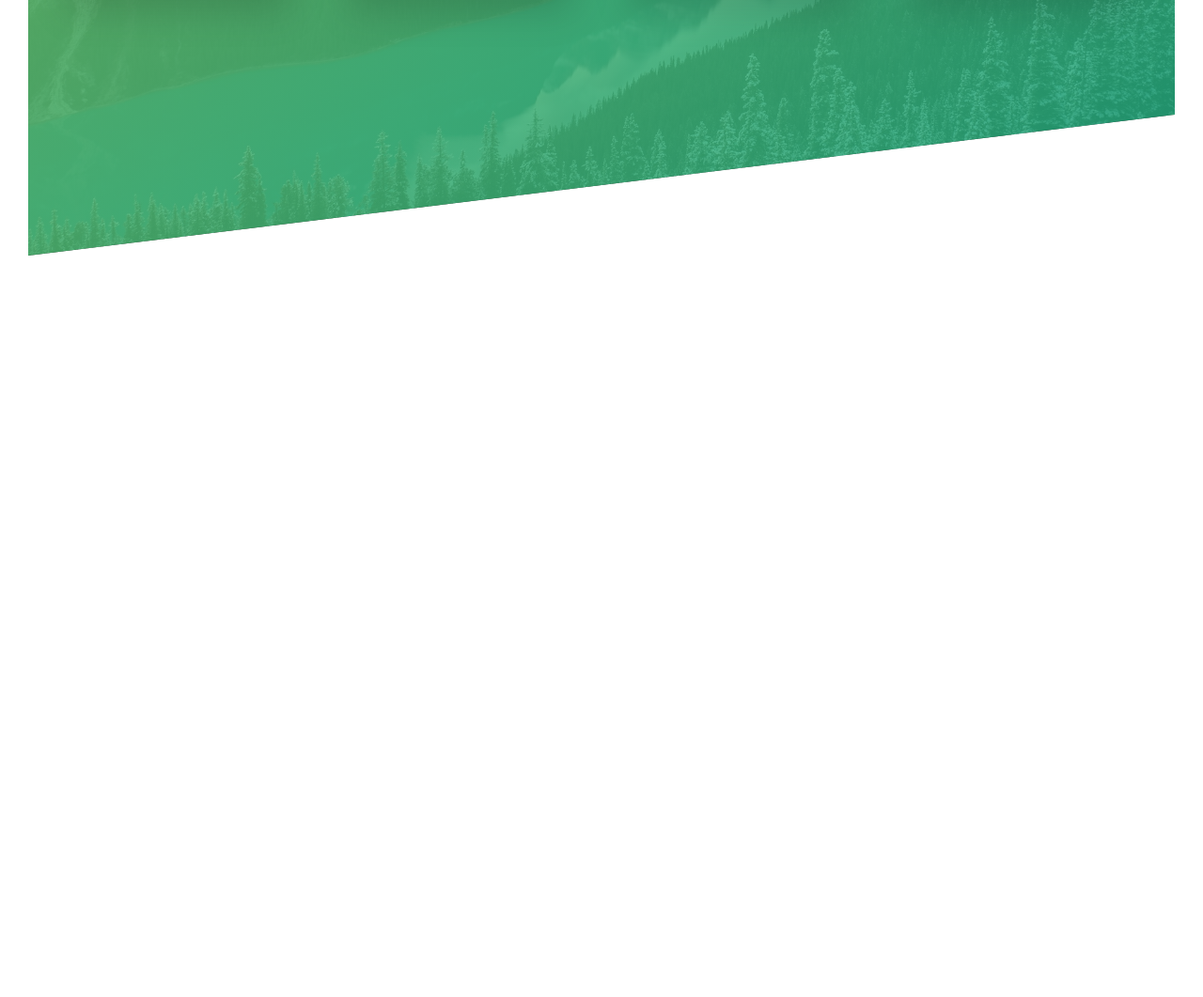
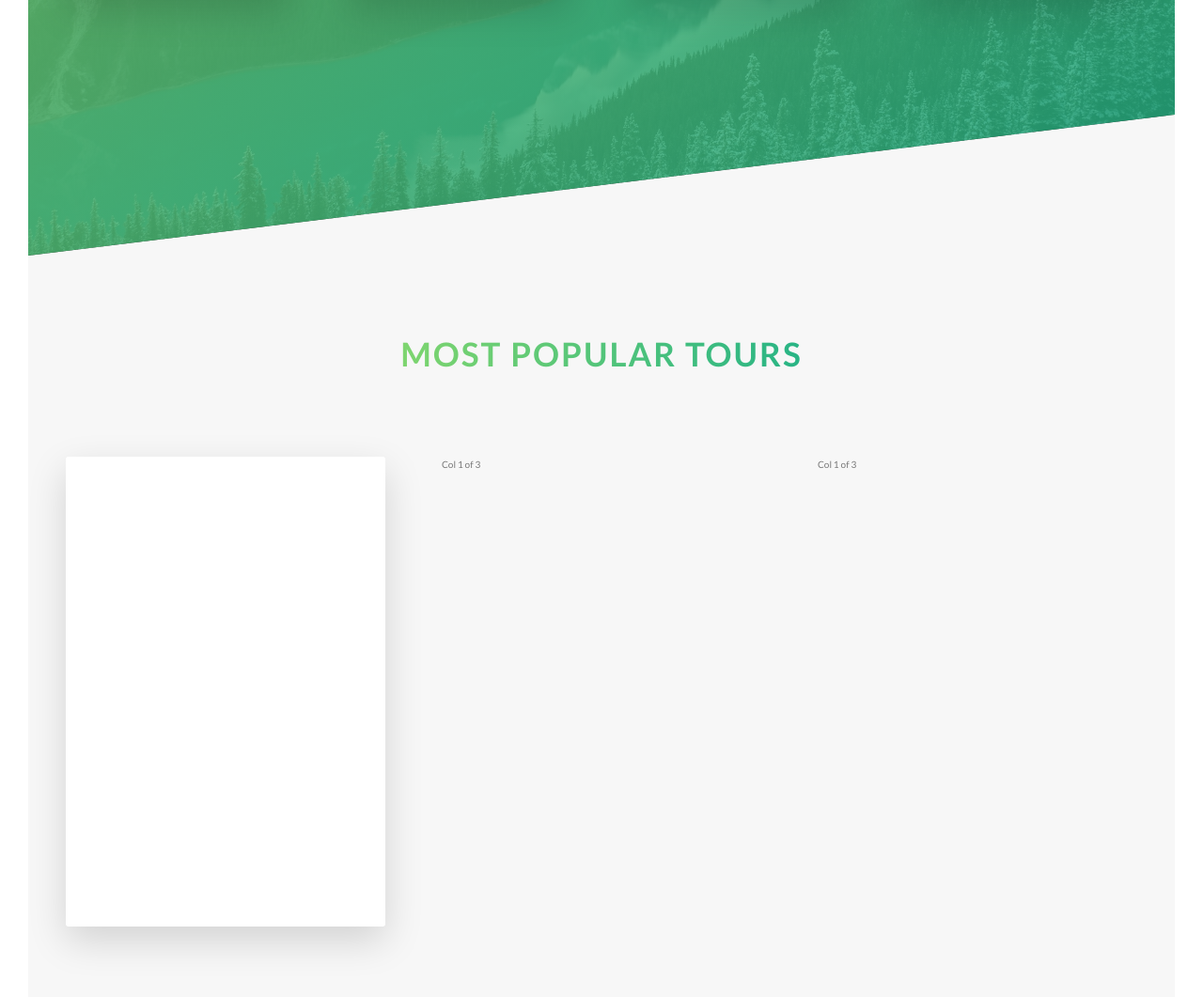
Before and after one commit to ShaneECDavis/NatoursSASSPlayground, a website: page index.html in a window 1280 px wide. Shown: the part 1999-3060 px from the top of the page at 94% size. Before the commit the page ends 2271 px from the top, so only its background shows below. Drawn offline with Linux system fonts and the light colour scheme.

Commit message:
working on next section

```diff
--- a/index.html
+++ b/index.html
@@ -39,7 +39,8 @@
                 <div class="col-1-of-2">
                     <h3 class="heading-tertiary  u-margin-bottom-small">You're going to fall in love with nature</h3>
                     <p class="paragraph">
-                       Lorem ipsum, dolor sit amet consectetur adipisicing elit. Amet tenetur eos corrupti architecto saepe dolorum unde animi, esse sed ducimus, expedita laborum fuga deserunt nemo et aliquid ab aliquam eligendi?
+                        Lorem ipsum, dolor sit amet consectetur adipisicing elit. Amet tenetur eos corrupti architecto saepe dolorum unde animi,
+                        esse sed ducimus, expedita laborum fuga deserunt nemo et aliquid ab aliquam eligendi?
                     </p>
                     <h3 class="heading-tertiary u-margin-bottom-small">Live adventures like you never have before</h3>
                     <p class="paragraph">
@@ -60,7 +61,7 @@
             <div class="row">
                 <div class="col-1-of-4">
                     <div class="feature-box">
-                            <i class="feature-box__icon icon-basic-world " ></i>
+                        <i class="feature-box__icon icon-basic-world "></i>
                         <h3 class="heading-tertiary u-margin-bottom-small">Explore the world</h3>
                         <p class="feature-box__text">
                             Lorem ipsum, dolor sit amet consectetur adipisicing elit. Amet tenetur eos corrupti architecto saepe dolorum unde animi
@@ -95,7 +96,31 @@
                     </div>
                 </div>
             </div>
-
+        </section>
+        <section class="section-tours">
+            <div class="u-center-text u-margin-bottom-big">
+                <h2 class="heading-secondary">
+                    Most popular tours
+                </h2>
+            </div>
+            <div class="row">
+                <div class="col-1-of-3">
+                   <div class="card">
+                       <div class="card__side card__side--front">
+                           FRONT
+                        </div>
+                        <div class="card__side card__side--back card__side--back-1">
+                            BACK
+                        </div>
+                   </div>
+                </div>
+                <div class="col-1-of-3">
+                    Col 1 of 3
+                </div>
+                <div class="col-1-of-3">
+                    Col 1 of 3
+                </div>
+            </div>
         </section>
     </main>
 
--- a/sass/abstracts/_variables.scss
+++ b/sass/abstracts/_variables.scss
@@ -4,6 +4,13 @@
 $color-primary: #55c57a;
 $color-primary-light: #7ed56f;
 $color-primary-dark: #28b485;
+
+$color-secondary-light: #ffb900;
+$color-secondary-dark: #ff7730;
+
+$color-tertiary-light: #2998ff;
+$color-tertiary-dark: #5643fa;
+
 
 $color-white: #fff;
 $color-grey-dark: #777;
--- /dev/null
+++ b/sass/components/_card.scss
@@ -0,0 +1,44 @@
+.card {
+    perspective: 150rem;
+    -moz-perspective: 150rem;
+    position: relative;
+    height: 50rem;
+
+
+    &__side{
+
+       color: #fff;
+       font-size: 2rem;
+       height: 50rem;
+       transition: all 1s ease;
+       position: absolute;
+       top: 0;
+       left: 0;
+       width: 100%;
+       backface-visibility: hidden;
+       border-radius: 3px;
+       box-shadow: 0 1.5rem 4rem rgba($color-black, .15);
+
+       &--front{
+          background-color: $color-white;
+       }
+
+       &--back{
+
+          transform: rotateY(180deg);
+
+          &-1{
+                background-image: linear-gradient(to right bottom, $color-secondary-light, $color-secondary-dark);
+          }
+       }
+    }
+
+
+    &:hover &__side--front {
+      transform: rotateY(180deg);
+    }
+
+    &:hover &__side--back{
+      transform: rotateY(0deg);
+    }
+}
--- a/sass/main.scss
+++ b/sass/main.scss
@@ -12,6 +12,7 @@
 @import "components/button";
 @import "components/composition";
 @import "components/feature-box";
+@import "components/card";
 
 @import "layouts/header";
 
--- a/sass/pages/_home.scss
+++ b/sass/pages/_home.scss
@@ -17,3 +17,9 @@
     transform: skewY(7deg);
   }
 }
+
+.section-tours {
+   background-color: $color-grey-light-1;
+   padding: 25rem 0 50rem 0;
+   margin-top: -10rem;
+}
```
Also changed, not shown: css/style.css. Lines whose indentation alone changed are shown as unchanged.
